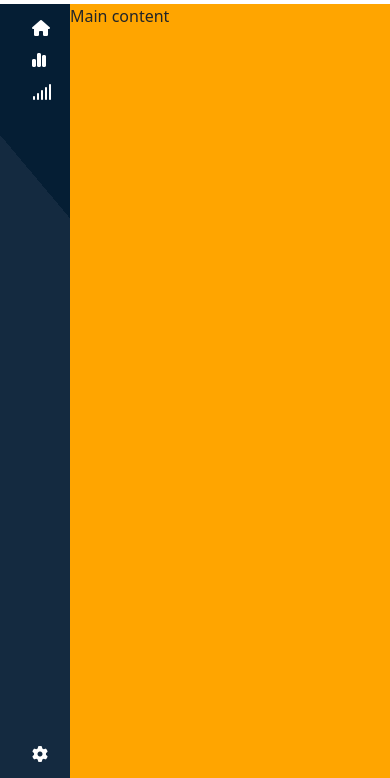
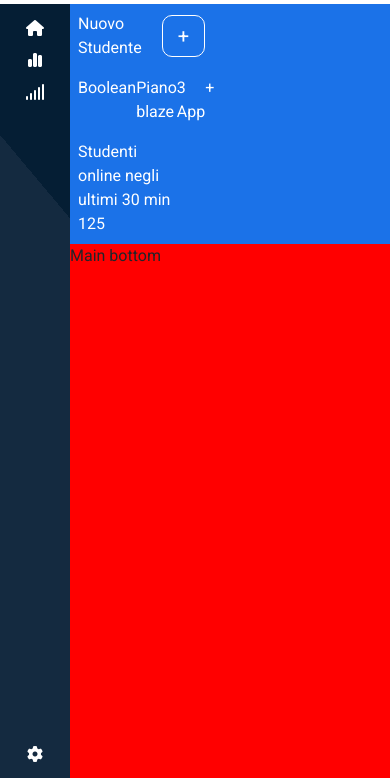
Before and after one commit to MattiaBologna/html-css-bootstrap-dashboard, a plain HTML site: page index.html in a window 390 px wide. Shown: the part 66-844 px from the top of the page. Drawn offline with nearby package versions, Linux system fonts and the light colour scheme.

Commit message:
Add: main top basic content and responsive

```diff
--- a/css/style.css
+++ b/css/style.css
@@ -3,11 +3,13 @@
 ************************/
 
 :root {
-
+    --light-blue: #1B72E8;
 }
 
 ul, ol, menu {
     list-style: none;
+    margin: 0;
+    padding: 0;
 }
 
 img {
@@ -17,6 +19,16 @@ img {
 a {
     color: currentColor;
     text-decoration: none;
+}
+
+p {
+    margin: 0;
+}
+
+body {
+    font-family: "Roboto", sans-serif;
+    font-weight: 400;
+    font-style: normal;
 }
 
 /************************
@@ -37,11 +49,6 @@ a {
     width: 30px;
 }
 
-/* Main */
-
-.page__content {
-    height: calc(100vh - 70px);
-}
 
 /* Sidebar */
 
@@ -56,6 +63,26 @@ a {
 }
 
 
+/* Main */
+
+.page__content {
+    height: calc(100vh - 70px);
+}
+
+.main_top {
+    min-height: 140px;
+    background-color: var(--light-blue);
+}
+
+.new_student_button {
+    padding: 5px 15px;
+    font-size: 20px;
+    border: 1px solid white;
+    background-color: transparent;
+    color: currentColor;
+    border-radius: 10px;
+    margin-left: 20px;
+}
 
 
 
@@ -65,7 +92,6 @@ a {
 ************************/
 
 @media (min-width: 576px) {
-
 }
 
 
@@ -86,14 +112,7 @@ a {
     DEBUG
 ************************/
 
-/* .debug .page__navbar {
-    background-color: blue;
-} */
 
-/* .debug .sidebar {
+.debug .main_bottom {
     background-color: red;
-} */
-
-.debug .main_content {
-    background-color: orange;
 }
--- a/index.html
+++ b/index.html
@@ -8,6 +8,9 @@
     <title>Bootstrap Dashboard</title>
 
     <script src="https://kit.fontawesome.com/30a5d231e3.js" crossorigin="anonymous"></script>
+    <link rel="preconnect" href="https://fonts.googleapis.com">
+    <link rel="preconnect" href="https://fonts.gstatic.com" crossorigin>
+    <link href="https://fonts.googleapis.com/css2?family=Roboto:ital,wght@0,100;0,300;0,400;0,500;0,700;0,900;1,100;1,300;1,400;1,500;1,700;1,900&display=swap" rel="stylesheet">
     <link href="https://cdn.jsdelivr.net/npm/bootstrap@5.3.3/dist/css/bootstrap.min.css" rel="stylesheet" integrity="sha384-QWTKZyjpPEjISv5WaRU9OFeRpok6YctnYmDr5pNlyT2bRjXh0JMhjY6hW+ALEwIH" crossorigin="anonymous">
     <link rel="stylesheet" href="./css/style.css">
   </head>
@@ -53,7 +56,7 @@
             <!-- SIDEBAR -->
 
             <div class="sidebar">
-                <ul class="sidebar_links d-flex flex-column py-3 text-white gap-3">
+                <ul class="sidebar_links d-flex flex-column py-3 text-white gap-3 align-items-center">
                     <li class="sidebar_link d-flex gap-2 text-start">
                         <i class="fa-solid fa-house"></i>
                         <a class="d-none d-lg-block" href="#">Home</a>
@@ -64,7 +67,7 @@
                     </li>
                     <li class="sidebar_link d-flex gap-2 align-items-center">
                         <i class="fa-solid fa-signal"></i>
-                        <a class="d-none d-lg-block" href="#">signals</a>
+                        <a class="d-none d-lg-block" href="#">Signals</a>
                     </li>
                     <li class="sidebar_link d-flex gap-2 align-items-end flex-grow-1">
                         <i class="fa-solid fa-gear"></i>
@@ -73,8 +76,33 @@
                 </ul>
             </div>
 
-            <div class="main_content flex-grow-1">
-                Main content
+            <div class="main_content flex-grow-1 d-flex flex-column">
+
+                <!-- MAIN TOP  -->
+
+                <div class="main_top d-flex flex-column flex-sm-row row-cols-3 align-items-sm-center text-white p-2 gap-3">
+                    <div class="new_student order-sm-3 d-flex align-items-center">
+                        <p>Nuovo Studente</p>
+                        <button class="new_student_button">+</button>
+                    </div>
+                    <div class="main_top_path d-flex">
+                        <p>Boolean</p>
+                        <div class="path-badge">Piano blaze</div>
+                        <div class="path-badge">3 App</div>
+                        <div class="path-badge">+</div>
+                    </div>
+                    <div class="online_students">
+                        <p>Studenti online negli ultimi 30 min</p>
+                        <div class="online_students_counter">125</div>
+                    </div>
+                </div>
+
+                <!-- MAIN BOTTOM -->
+
+                <div class="main_bottom flex-grow-1">
+                    Main bottom
+                </div>
+
             </div>
 
         </main>
```
